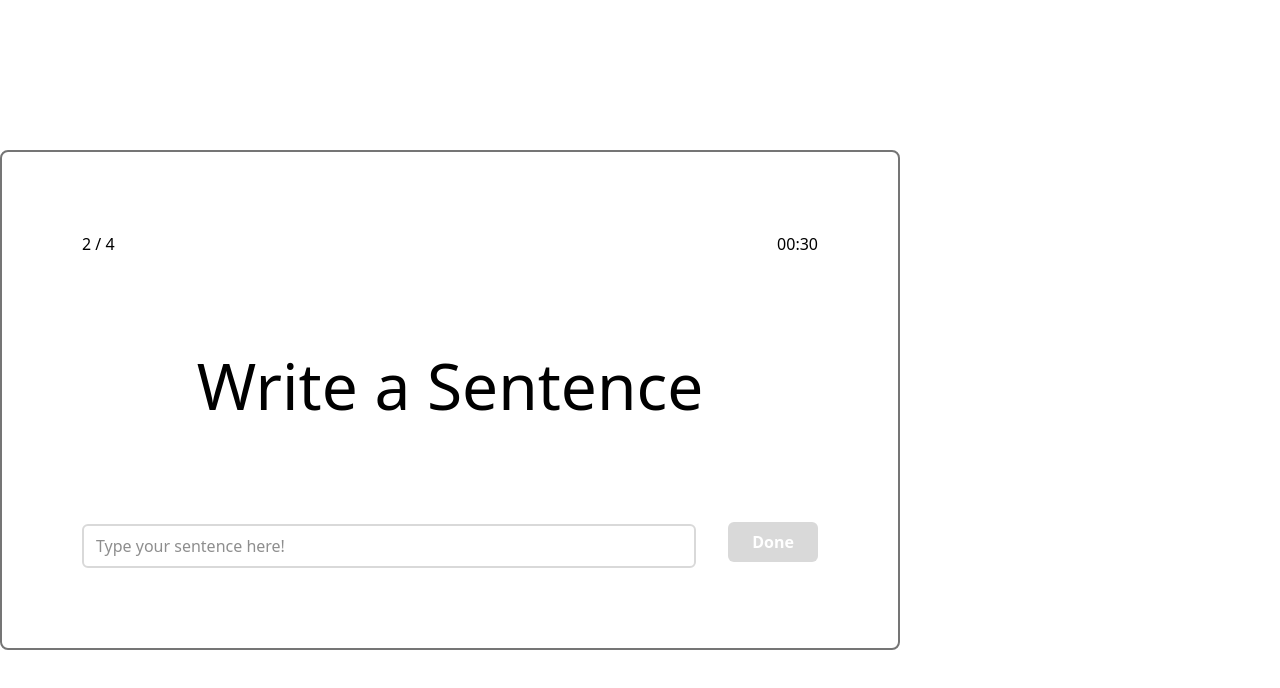
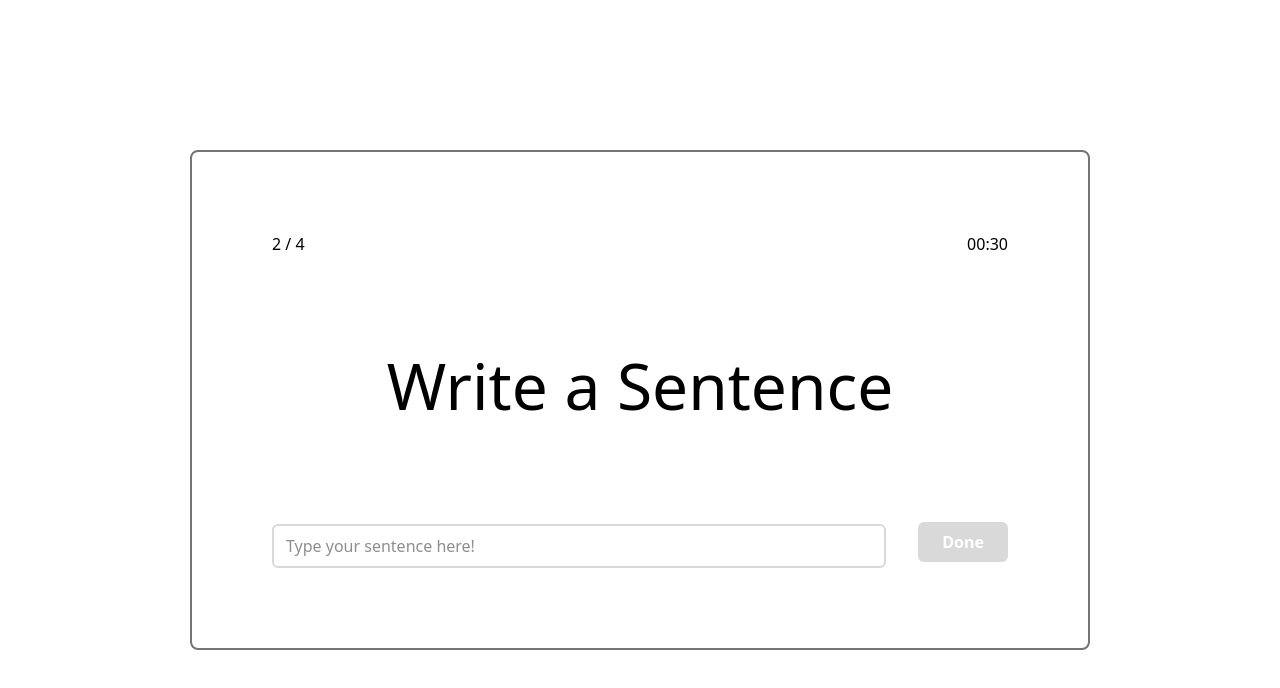
Before and after one commit to NLuke17/Telestration, a React app in the folder frontend/: page /writing in a window 1280 px wide. Shown: the top 688 px of the page. Built offline with nearby package versions, Linux system fonts and the light colour scheme; no server answers; the HTML template or start-up script is replaced by a standard one.

Commit message:
Fixed alignment

```diff
--- a/frontend/src/pages/WritingPage.tsx
+++ b/frontend/src/pages/WritingPage.tsx
@@ -10,7 +10,7 @@ const WritingPage: React.FC = () => {
     const [sentence, setSentence] = useState('');
 
     return (
-        <div className="flex items-center h-screen">
+        <div className="flex justify-center items-center h-screen">
             <Container width='900px' height='500px' padding='5em' className='flex flex-col justify-between items-center border-2 border-dark-grey rounded-lg'>
                 <div className='flex w-full justify-between'>
                     <PageCounter pageNum='2' totalPages='4' className='text-heading-3'/>
```
